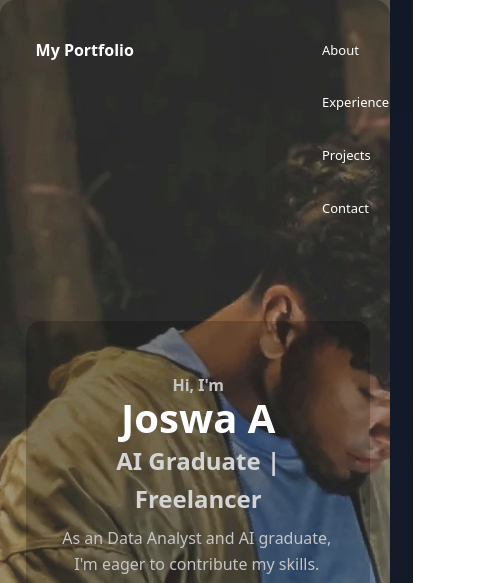
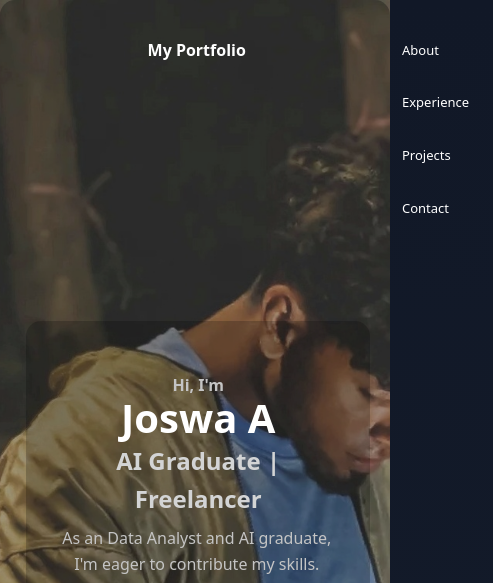
Before and after one commit to joswa772/MyPortfolio, a plain HTML site: page index.html in a window 390 px wide. Shown: the top 583 px of the page, 493 px wide, since content can reach past the window. Drawn offline with nearby package versions, Linux system fonts and the light colour scheme.

Commit message:
Update mediaqueries.css

```diff
--- a/mediaqueries.css
+++ b/mediaqueries.css
@@ -37,11 +37,11 @@
         flex-direction: column;
         align-items: center;
         font-size: small;
-        margin-left: 7rem;
+        margin-left: 12rem;
     }
     .logo{
         font-size: medium;
-        margin-left: -20rem;
+        margin-left: -18rem;
         margin-top: 4rem;
         margin-bottom: -2rem;
         display: flex;
```
